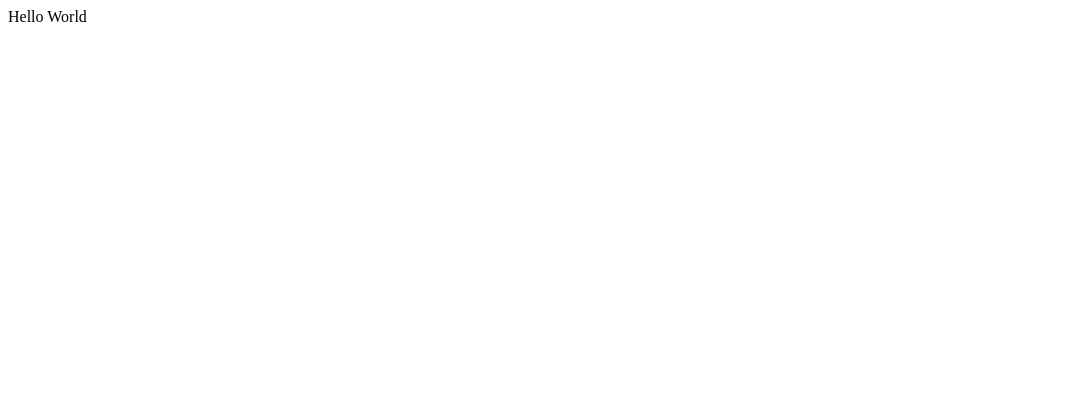
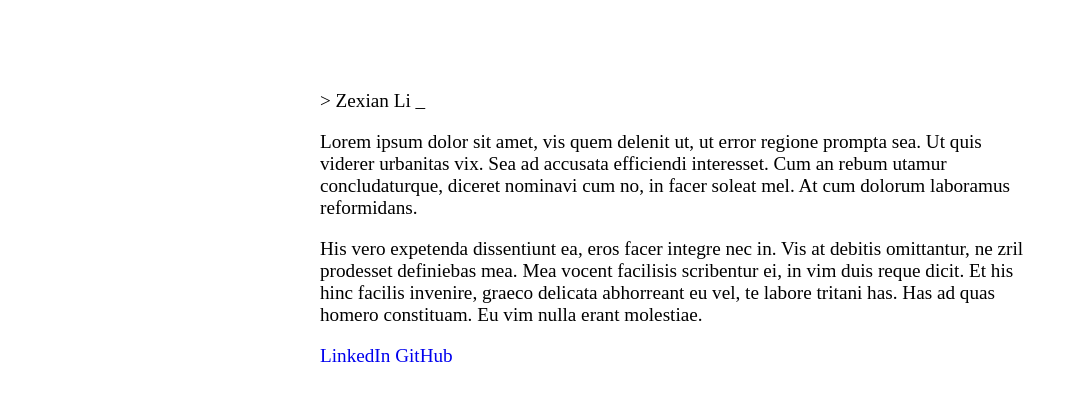
Before and after one commit to zexianli/zexianli.github.io, a plain HTML site: page index.html in a window 1280 px wide. Shown: the whole page, without its empty margins (0-1077 px from the left). Drawn offline with Linux system fonts and the light colour scheme; a web font is replaced by a local one.

Commit message:
Mostly done

```diff
--- a/css/main.css
+++ b/css/main.css
@@ -0,0 +1,30 @@
+body {
+    background-color: #ffffff;
+    margin-top: 7%;
+    margin-bottom: auto;
+    margin-left: 25%;
+    font-family: Cutive, serif;
+    font-size: 16px;
+    font-size: 1.5vw;
+}
+
+.about {
+    min-width: 75%;
+}
+
+.contact-container ul {
+    padding: 0;
+    list-style-type: none;
+}
+
+ul > li {
+    display: inline-block;
+}
+
+li > a {
+    text-decoration: none;
+}
+
+.about {
+    max-width: 30%;
+}
--- a/index.html
+++ b/index.html
@@ -7,11 +7,31 @@
     <title>Zexian Li</title>
 
     <link rel="stylesheet" type="text/css" href="css/main.css" />
+    <link rel="preconnect" href="https://fonts.gstatic.com">
+    <link href="https://fonts.googleapis.com/css2?family=Cutive&display=swap" rel="stylesheet">
 </head>
 
 <body>
-    <div>
-        Hello World
+    <div class="main" id="container">
+        <div class="name">
+            <p>> Zexian Li <span class="underscore">_</span></p>
+        </div>
+        <div class="about">
+            <p>
+                Lorem ipsum dolor sit amet, vis quem delenit ut, ut error regione prompta sea. Ut quis viderer urbanitas vix. Sea ad accusata efficiendi interesset. Cum an rebum utamur concludaturque, diceret nominavi cum no, in facer soleat mel. At cum dolorum laboramus reformidans.
+            </p>
+
+            <p>
+                His vero expetenda dissentiunt ea, eros facer integre nec in. Vis at debitis omittantur, ne zril prodesset definiebas mea. Mea vocent facilisis scribentur ei, in vim duis reque dicit. Et his hinc facilis invenire, graeco delicata abhorreant eu vel, te labore tritani has. Has ad quas homero constituam. Eu vim nulla erant molestiae.
+            </p>
+        </div>
+
+        <div class="contact-container">
+            <ul class="conact-list">
+                <li><a href="#">LinkedIn</a></li>
+                <li><a href="#">GitHub</a></li>
+            </ul>
+        </div>
     </div>
 
 </body>
```
